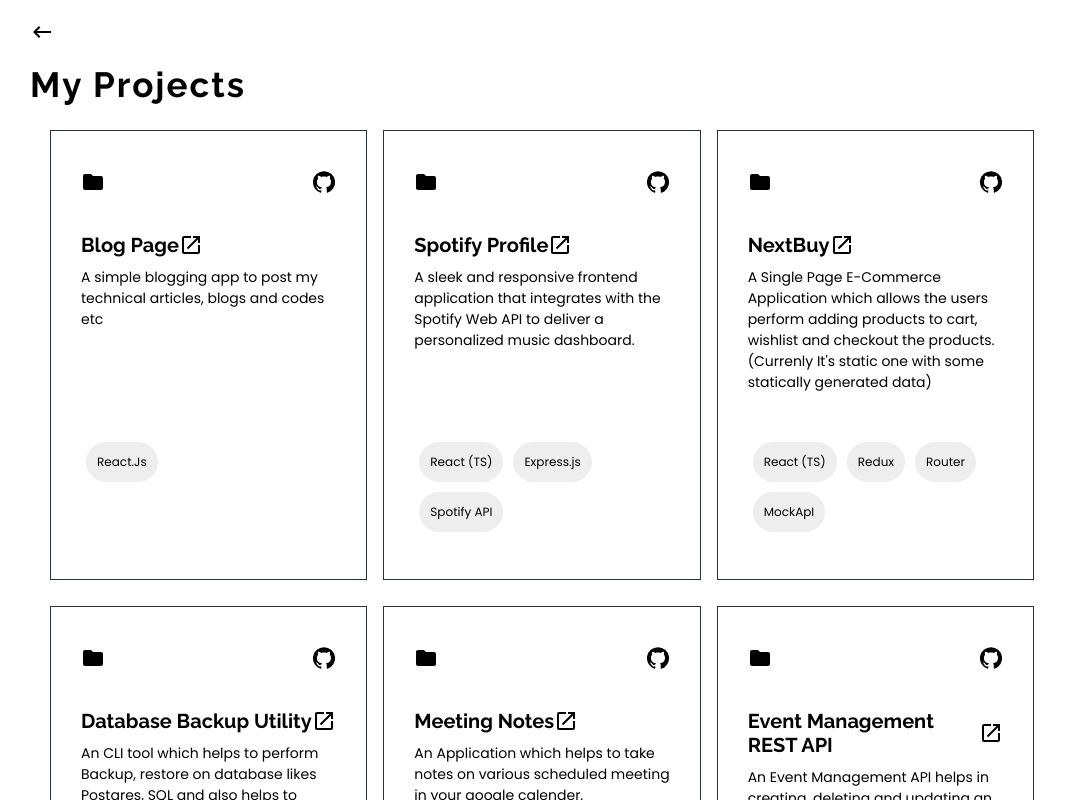
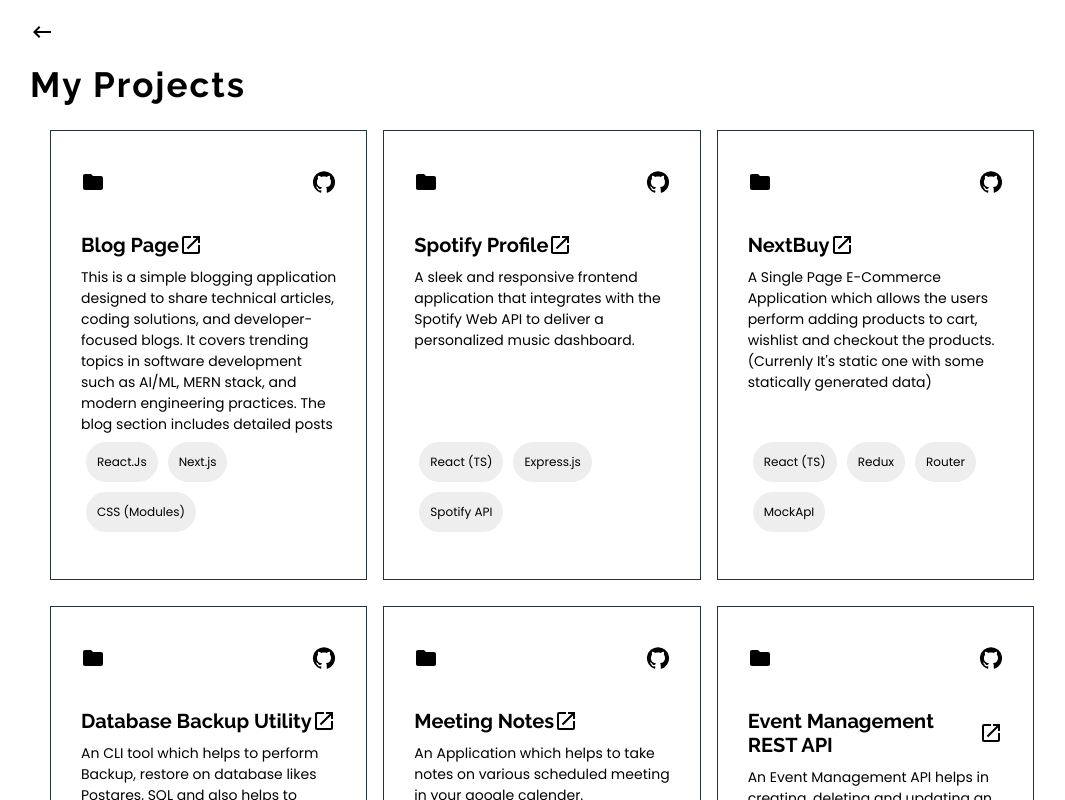
Before and after one commit to sambasivareddy-ch/sambasiva, a React (Create React App) app: page /projects in a window 1280 px wide. Shown: the top 800 px of the page, without its empty margins (98-1163 px from the left). Built offline with nearby package versions, Linux system fonts and the light colour scheme.

Commit message:
Updated blogging project details page

```diff
--- a/src/App.js
+++ b/src/App.js
@@ -3,8 +3,6 @@ import { Route, Routes } from 'react-router-dom';
 import ProjectPage from './pages/ProjectPage';
 import Main from './pages/Main';
 import ProjectDetailsPage from './pages/ProjectDetailsPage';
-import Blog from './pages/Blog';
-import BlogPost from './pages/BlogPost';
 
 const App = () => {
   return (
@@ -12,8 +10,6 @@ const App = () => {
       <Route path='/' element={<Main />} exact />
       <Route path='/project/:id' element={<ProjectDetailsPage/>} exact />
       <Route path='/projects' element={<ProjectPage />} exact />
-      <Route path="/blog/:slug" element={<BlogPost />} exact />
-      <Route path="/blog" element={<Blog />} exact />
       <Route path='*' element={<Main />} />
     </Routes>
   );
--- a/src/components/Navigation.js
+++ b/src/components/Navigation.js
@@ -3,7 +3,6 @@ import styles from "../styles/navigation.module.css";
 import Logo from "./Logo";
 import MenuIcon from "@mui/icons-material/Menu";
 import GitHubIcon from "@mui/icons-material/GitHub";
-import { Link } from 'react-router-dom';
 
 const Navigation = () => {
   let isNavOpen = false;
@@ -72,7 +71,7 @@ const Navigation = () => {
             </a>
           </li>
           <li className={styles['blog-btn']}>
-            <a className={styles["nav-link"]} href="https://bysiva.vercel.app" aria-label="portfolio" target="_blank" rel="noreferrer">
+            <a className={styles["nav-link"]} href="https://bysiva.blog" aria-label="portfolio" target="_blank" rel="noreferrer">
               My Writes
             </a>
           </li>
--- a/src/projectinfo.js
+++ b/src/projectinfo.js
@@ -2,17 +2,19 @@ const PROJECTS_DATA = [
     {
         id: 'project1',
         project_name: "Blog Page",
-        link: "https://bysiva.vercel.app/",
-        gitlink: "https://github.com/sambasivareddy-ch/bysiva",
+        link: "https://bysiva.blog/",
+        gitlink: "https://github.com/sambasivareddy-ch/writes-by-siva",
         description:
-            "A simple blogging app to post my technical articles, blogs and codes etc",
-        skills: ["React.Js"],
+            "This is a simple blogging application designed to share technical articles, coding solutions, and developer-focused blogs. It covers trending topics in software development such as AI/ML, MERN stack, and modern engineering practices. The blog section includes detailed posts on system design and core computer science concepts, while the coding section focuses on competitive programming with practical solutions and explanations. Each post is structured for clarity and usefulness, helping readers quickly grasp key ideas. Whether you’re a beginner or an experienced developer, the goal is to provide a clean, organized platform to learn, explore, and grow in the tech field.",
+        skills: ["React.Js", "Next.js", "CSS (Modules)"],
         status: "Completed",
         preview: true,
         features: [
             "A Simple Web App for my techincal & personal writing",
-            "Includes Tag based filtering",
-            "We can able to filter the blogs on OR of tags & AND of tags",
+            "✅ Tag-Based Filtering: Match (all/any) selected blogs",
+            "🔗 Easy Link Sharing: Share with your friends",
+            "🚀 SEO-Friendly Design",
+            "📄 Pagination Support: Navigate through large number of posts at ease"
         ]
     },
     {
--- a/src/styles/details.module.css
+++ b/src/styles/details.module.css
@@ -43,7 +43,7 @@
 
 .project-info {
     margin: 10px 0;
-    font-size: 20px;
+    line-height: 2;
 }
 
 .project-skills,
```
Also changed, not shown: src/assests/blog.png.
